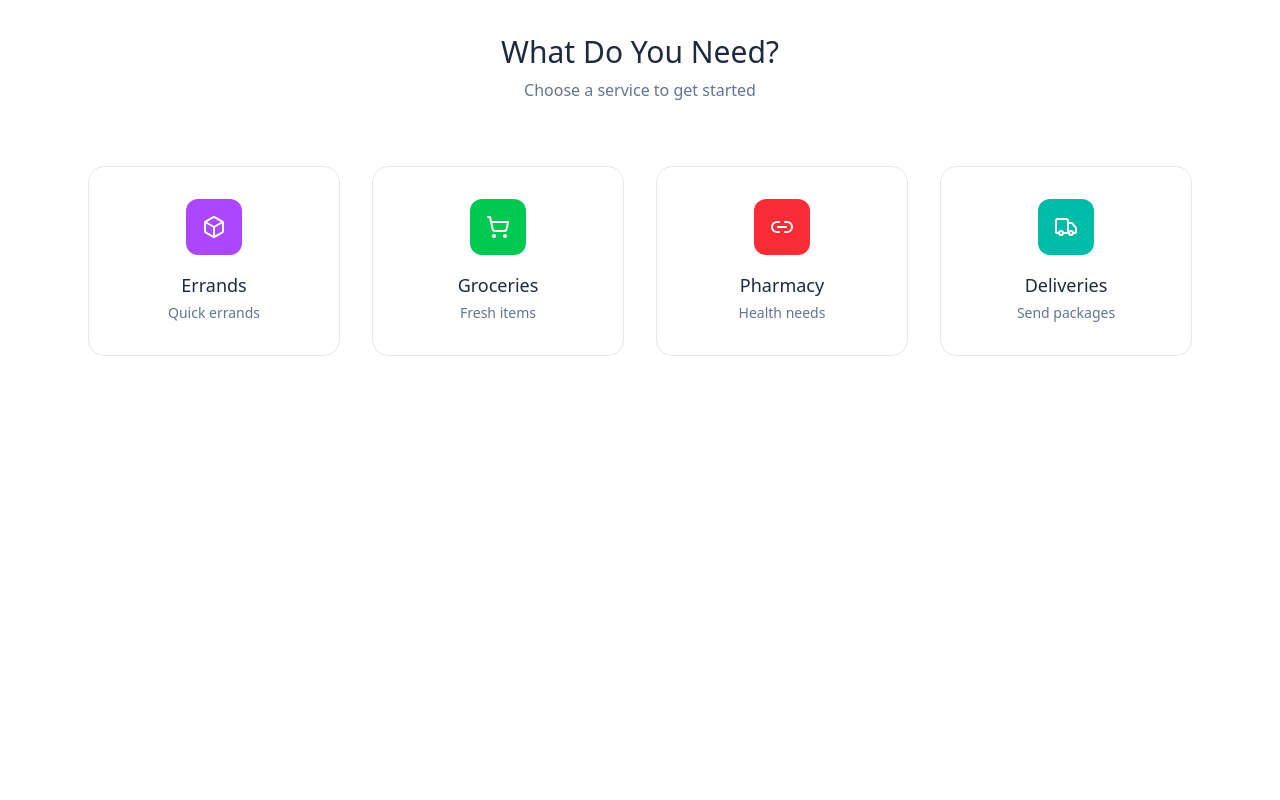
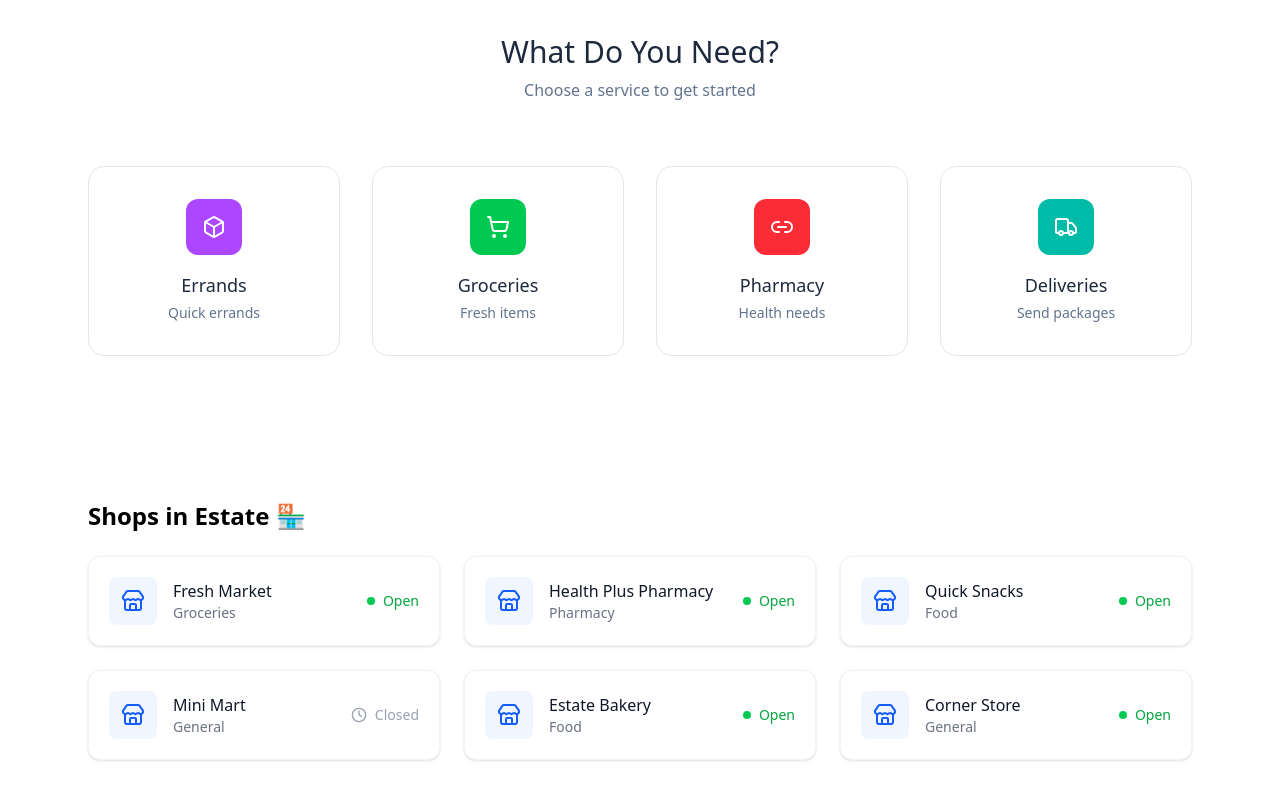
Before and after one commit to Ifaniyi/quick-errand, a React (Vite) app: page / in a window 1280 px wide. Shown: the part 838-1638 px from the top of the page. Before the commit the page ends 1290 px from the top, so only its background shows below. Built offline with nearby package versions, Linux system fonts and the light colour scheme.

Commit message:
Add Shops in Estate section UI

```diff
--- /dev/null
+++ b/src/components/ShopsInEstate.tsx
@@ -0,0 +1,84 @@
+import { Store, Clock } from "lucide-react";
+
+const shops = [
+  {
+    name: "Fresh Market",
+    category: "Groceries",
+    open: true,
+  },
+  {
+    name: "Health Plus Pharmacy",
+    category: "Pharmacy",
+    open: true,
+  },
+  {
+    name: "Quick Snacks",
+    category: "Food",
+    open: true,
+  },
+  {
+    name: "Mini Mart",
+    category: "General",
+    open: false,
+  },
+  {
+    name: "Estate Bakery",
+    category: "Food",
+    open: true,
+  },
+  {
+    name: "Corner Store",
+    category: "General",
+    open: true,
+  },
+];
+
+export default function ShopsInEstate() {
+  return (
+    <section className="max-w-6xl mx-auto px-6 py-12">
+      <h2 className="text-2xl font-semibold mb-6">
+        Shops in Estate <span>🏪</span>
+      </h2>
+
+      <div className="grid grid-cols-1 sm:grid-cols-2 lg:grid-cols-3 gap-6">
+        {shops.map((shop, index) => (
+          <div
+            key={index}
+            className="flex items-center justify-between bg-white rounded-xl border border-gray-100 p-5 shadow-sm hover:shadow-md transition cursor-pointer"
+          >
+            {/* Left */}
+            <div className="flex items-center gap-4">
+              <div className="w-12 h-12 rounded-lg bg-blue-50 flex items-center justify-center">
+                <Store className="w-6 h-6 text-blue-600" />
+              </div>
+
+              <div>
+                <p className="font-medium text-gray-900">
+                  {shop.name}
+                </p>
+                <p className="text-sm text-gray-500">
+                  {shop.category}
+                </p>
+              </div>
+            </div>
+
+            {/* Right */}
+            <div className="flex items-center gap-2 text-sm">
+              {shop.open ? (
+                <>
+                  <span className="w-2 h-2 rounded-full bg-green-500" />
+                  <span className="text-green-600">Open</span>
+                </>
+              ) : (
+                <>
+                  <Clock className="w-4 h-4 text-gray-400" />
+                  <span className="text-gray-400">Closed</span>
+                </>
+              )}
+            </div>
+          </div>
+        ))}
+      </div>
+    </section>
+  );
+}
--- a/src/pages/Home.tsx
+++ b/src/pages/Home.tsx
@@ -1,5 +1,6 @@
 import Features from "../components/Features";
 import ServiceCards from "../components/ServiceCards";
+import ShopsInEstate from "../components/ShopsInEstate";
 
 export default function Home() {
   return (
@@ -40,6 +41,7 @@ export default function Home() {
       </section>
       <Features />
       <ServiceCards />
+      <ShopsInEstate />
 
     </>
   );
```
